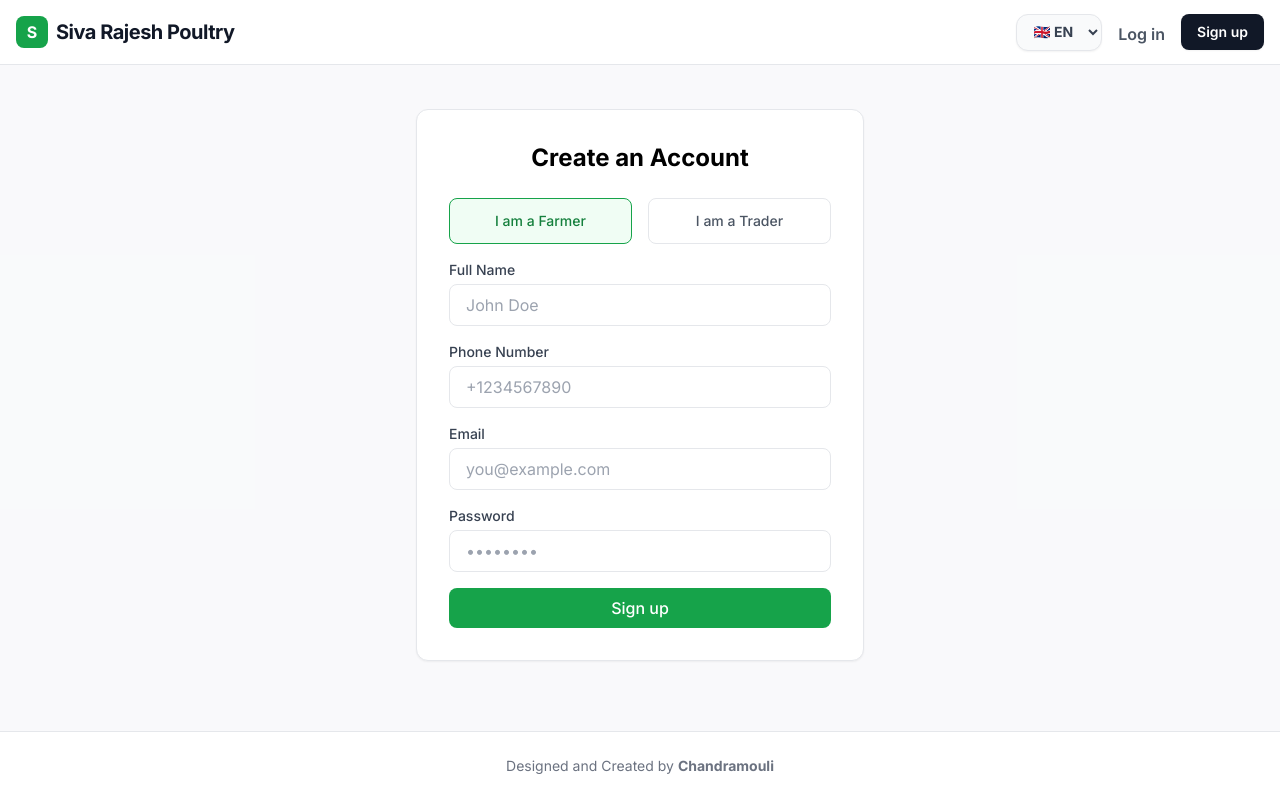
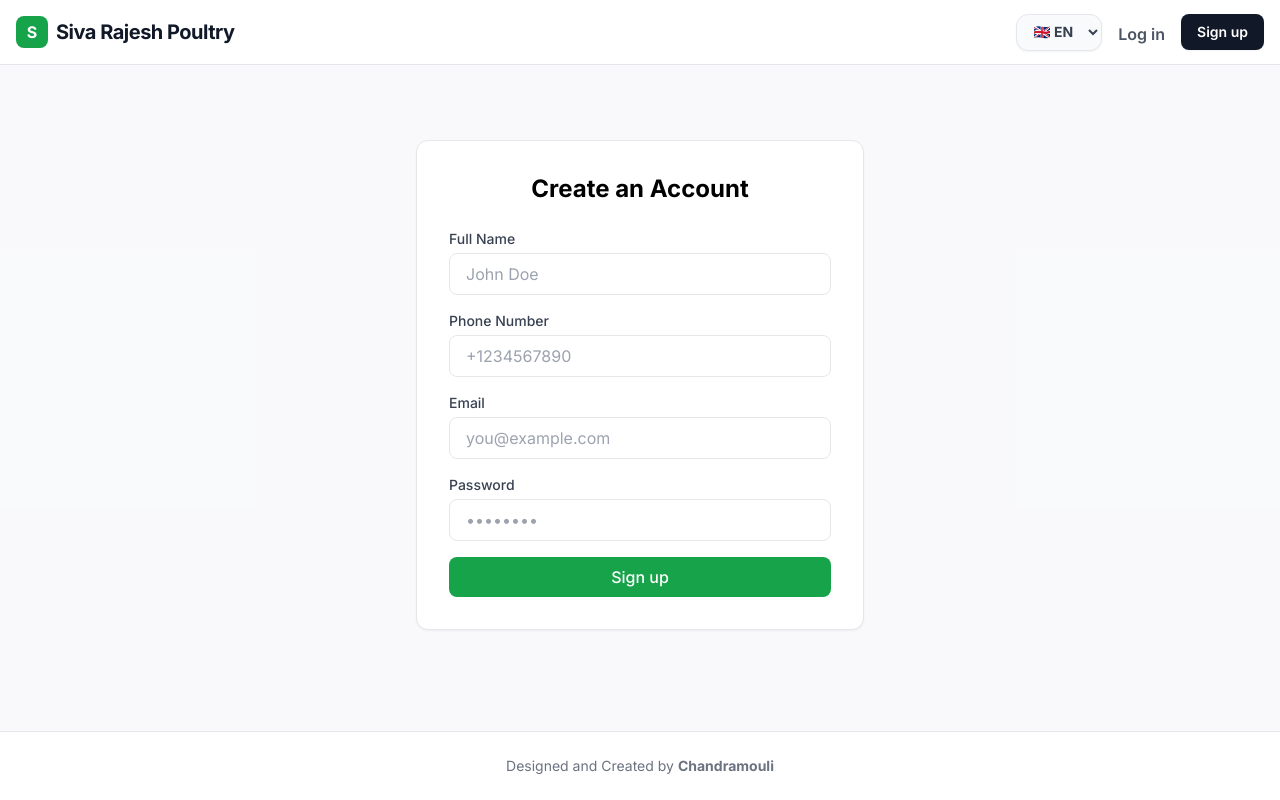
Before and after one commit to devmouli/poultry-farm, a Next.js app: page /signup in a window 1280 px wide. Built offline with nearby package versions, Linux system fonts and the light colour scheme; no server answers.

Commit message:
Restrict /farm dashboard exclusively to ADMIN and destroy public Farmer onboarding pipeline

```diff
--- a/src/app/farm/page.tsx
+++ b/src/app/farm/page.tsx
@@ -55,7 +55,7 @@ export default function FarmerDashboard() {
         }
 
         const { data: profile } = await supabase.from('profiles').select('role, status').eq('id', data.user.id).single();
-        if (profile?.role !== 'FARMER') {
+        if (profile?.role !== 'ADMIN') {
             window.location.href = '/trader';
             return;
         }
--- a/src/app/signup/page.tsx
+++ b/src/app/signup/page.tsx
@@ -11,7 +11,7 @@ export default function Signup() {
     const [password, setPassword] = useState('');
     const [fullName, setFullName] = useState('');
     const [phone, setPhone] = useState('');
-    const [role, setRole] = useState<'FARMER' | 'TRADER'>('FARMER');
+    const role = 'TRADER';
 
     const [error, setError] = useState('');
     const [loading, setLoading] = useState(false);
@@ -48,8 +48,7 @@ export default function Signup() {
                 return;
             }
 
-            if (role === 'FARMER') router.push('/farm');
-            else router.push('/trader');
+            router.push('/trader');
         }
     };
 
@@ -61,22 +60,6 @@ export default function Signup() {
                 {error && <div className="bg-red-50 text-red-600 p-3 rounded-lg text-sm mb-4">{error}</div>}
 
                 <form onSubmit={handleSignup} className="space-y-4">
-                    <div className="grid grid-cols-2 gap-4 mb-4">
-                        <button
-                            type="button"
-                            onClick={() => setRole('FARMER')}
-                            className={`py-3 rounded-lg border text-sm font-medium transition ${role === 'FARMER' ? 'bg-green-50 border-green-600 text-green-700' : 'bg-white text-gray-600 hover:bg-gray-50'}`}
-                        >
-                            {t("role_farmer")}
-                        </button>
-                        <button
-                            type="button"
-                            onClick={() => setRole('TRADER')}
-                            className={`py-3 rounded-lg border text-sm font-medium transition ${role === 'TRADER' ? 'bg-blue-50 border-blue-600 text-blue-700' : 'bg-white text-gray-600 hover:bg-gray-50'}`}
-                        >
-                            {t("role_trader")}
-                        </button>
-                    </div>
 
                     <div>
                         <label className="block text-sm font-medium text-gray-700 mb-1">{t("full_name")}</label>
```
